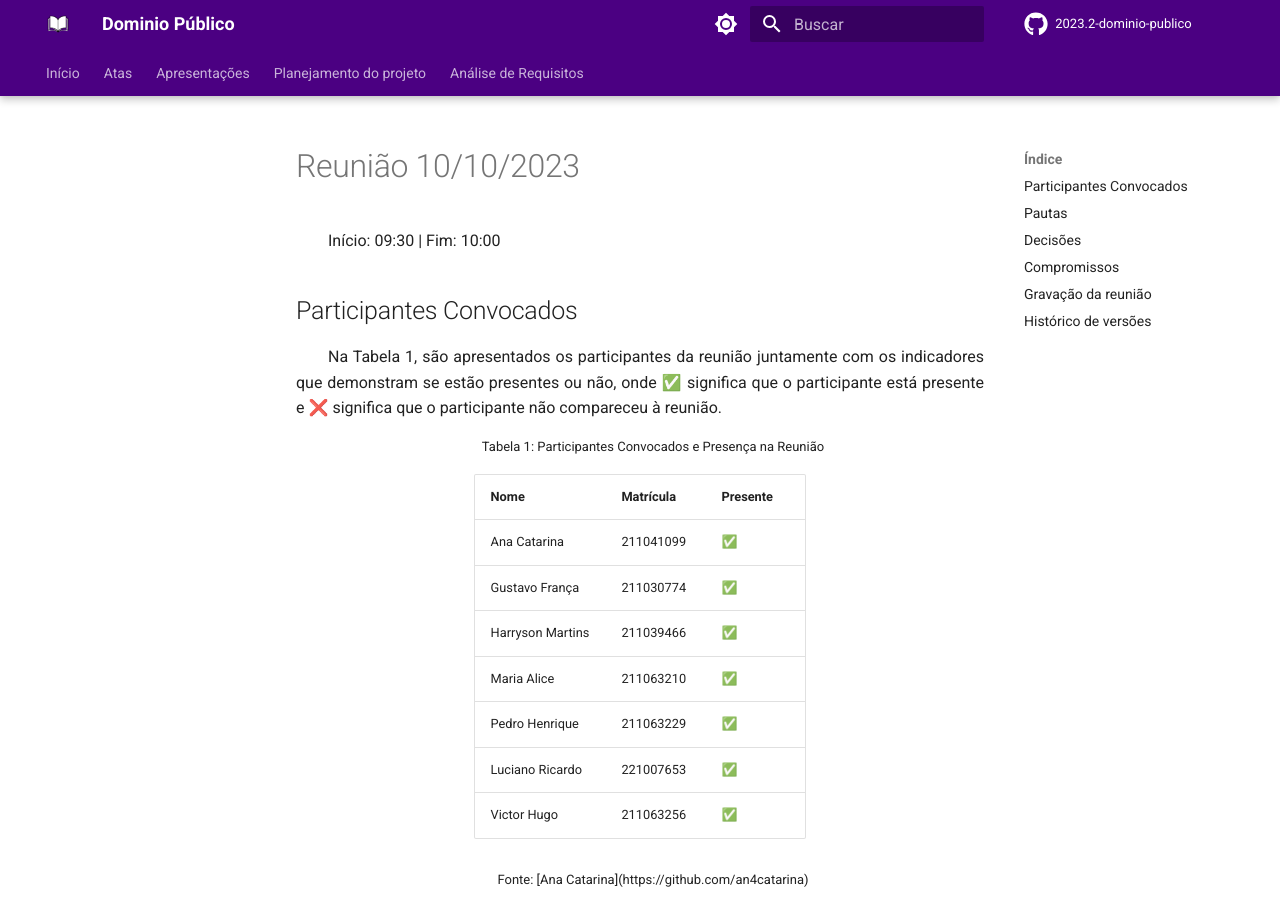
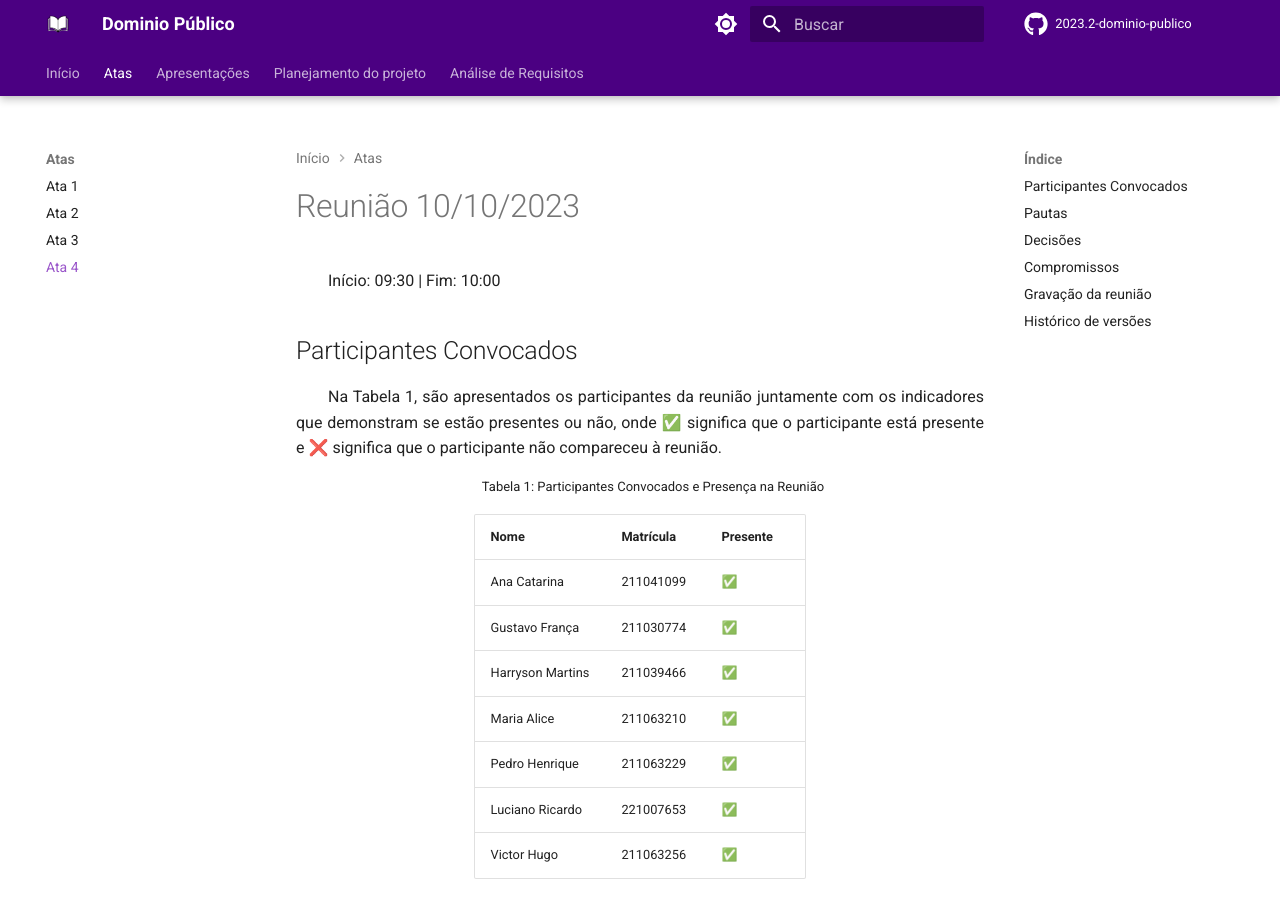
Before and after one commit to Interacao-Humano-Computador/2023.2-Dominio-Publico, an MkDocs documentation site: the page built from docs/atas/Ata_10-10-2023.md, in a window 1280 px wide and 900 px high. Built offline with MkDocs 1.6.1 and Material for MkDocs 9.7.7, drawn with Linux system fonts in a browser that asks for light colours; comment, search, counter and statistics services are not loaded.

Commit message:
adicionando no pages

```diff
--- a/mkdocs.yml
+++ b/mkdocs.yml
@@ -53,6 +53,7 @@ nav:
       - Ata 1: atas/Ata_25-09-2023.md
       - Ata 2: atas/Ata_27-09-2023.md
       - Ata 3: atas/Ata_28-09-2023.md
+      - Ata 4: atas/Ata_10-10-2023.md
   - Apresentações:
       - Apresentação 1: apresentacoes/apresentacao_1.md
   - Planejamento do projeto:
```
